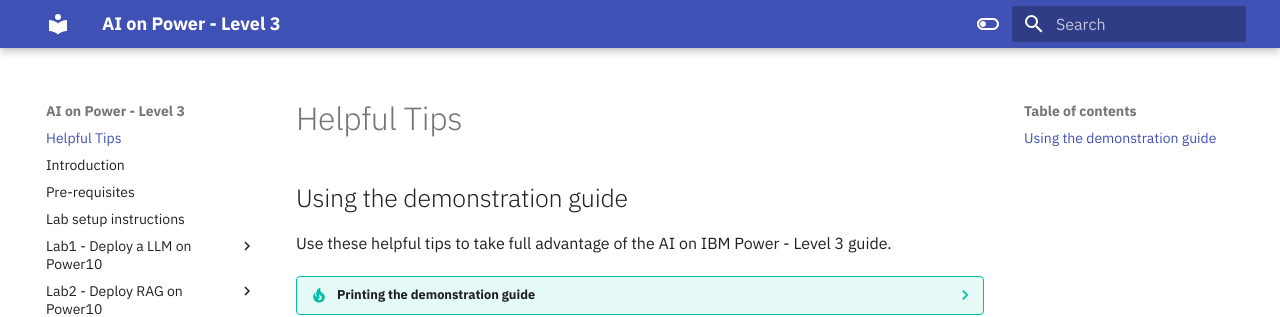
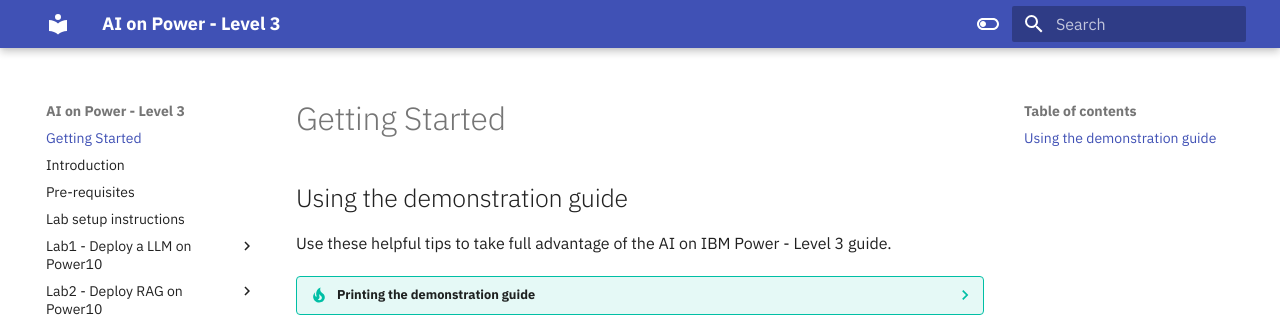
Before and after one commit to IBM/AI-on-Power-Level3, an MkDocs documentation site: the page built from docs/helpful-tips.md, in a window 1280 px wide. Shown: the top 317 px of the page. Built offline with MkDocs 1.6.1 and Material for MkDocs 9.7.7, drawn with Linux system fonts in a browser that asks for light colours.

Commit message:
change title of helpful-tips page in nav bar

```diff
--- a/mkdocs.yml
+++ b/mkdocs.yml
@@ -77,7 +77,7 @@
   - md_in_html
 
 nav:
-  - Helpful Tips: helpful-tips.md
+  - Getting Started: helpful-tips.md
   - Introduction: 'index.md'
   - Pre-requisites: 'pre-req.md'
   - Lab setup instructions: 'lab-setup.md'
```
